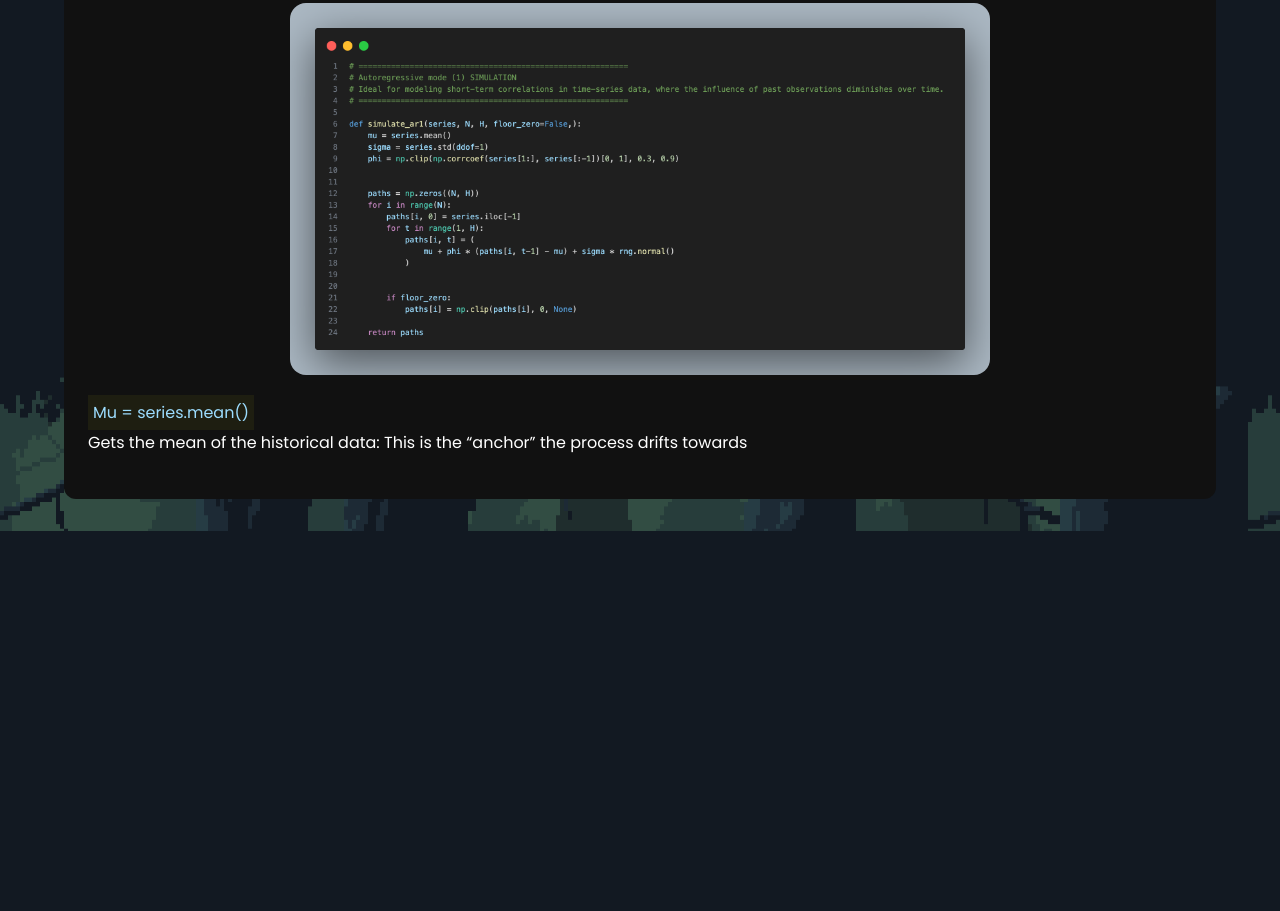
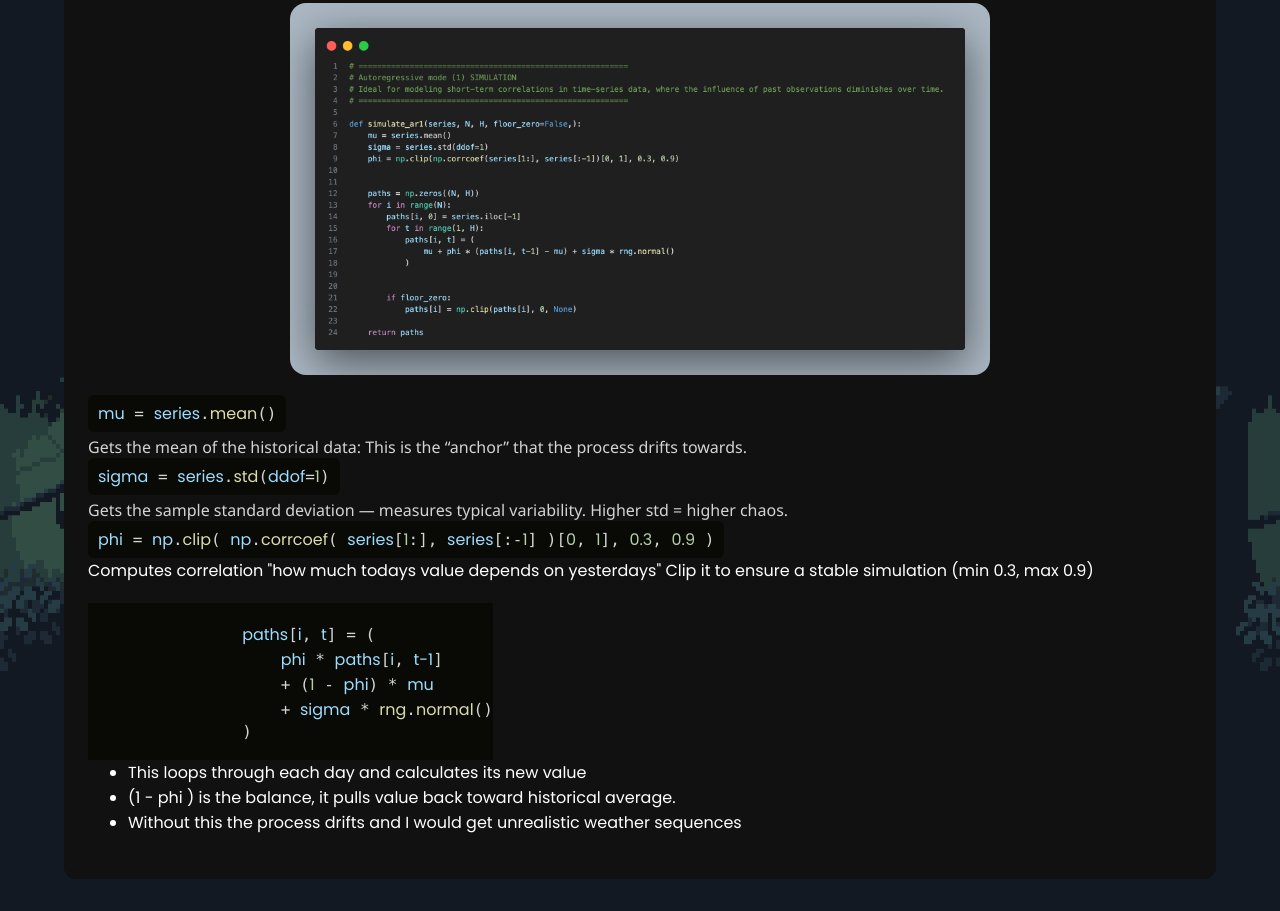
Before and after one commit to lukaslydn/LeavingCert-ComputerScience-Project, a plain HTML site: page project website/pages/create.html in a window 1280 px wide. Shown: the part 3018-3929 px from the top of the page. Before the commit the page ends 3549 px from the top, so only its background shows below. Drawn offline with nearby package versions, Linux system fonts and the light colour scheme.

Commit message:
Website updates

```diff
--- a/project website/pages/create.html
+++ b/project website/pages/create.html
@@ -145,7 +145,7 @@
 
 
             <div style="display: flex; flex-direction: column; margin: 20px 0;">
-                <h2>Autoregressive model</h2>
+                <h2>Autoregressive Predictive model</h2>
                 <p>Generates correlated future weather paths instead of independent random draws.</p>
                 <ul>
                     <li>I used an autoregressive model for this project as it’s the best fit for weather
@@ -161,16 +161,73 @@
                 <img style="max-width: 450px; border-radius: 16px; align-self: center;" src="../assets/model/autoregressive math.png"/>
                 <img style="max-width: 700px; border-radius: 16px; align-self: center; margin: 20px 0;" src="../assets/model/autoregressive model.png"/>
                 <p style="
-                    background-color: #1e1e11;
+                    background-color: #090906;
                     color: #d4d4d4;
                     font-family: 'Consolas', 'Courier New', monospace;
                     width: fit-content;
-                    padding: 5px;
+                    padding: 6px 10px;
+                    border-radius: 6px;
+                ">
+                <span style="color:#9cdcfe;">mu</span> = <span style="color:#9cdcfe;">series</span>.<span style="color:#dcdcaa;">mean</span>()
+                </p>
+
+                <p style="color:#d4d4d4; font-family:Segoe UI, sans-serif; margin-top:4px;">
+                Gets the mean of the historical data: This is the “anchor” that the process drifts towards.
+                </p>
+
+                <p style="
+                    background-color: #090906;
+                    color: #d4d4d4;
+                    font-family: 'Consolas', 'Courier New', monospace;
+                    width: fit-content;
+                    padding: 6px 10px;
+                    border-radius: 6px;
+                ">
+                <span style="color:#9cdcfe;">sigma</span> = <span style="color:#9cdcfe;">series</span>.<span style="color:#dcdcaa;">std</span>(<span style="color:#9cdcfe;">ddof</span>=<span style="color:#b5cea8;">1</span>)
+                </p>
+
+                <p style="color:#d4d4d4; font-family:Segoe UI, sans-serif; margin-top:4px;">
+                Gets the sample standard deviation — measures typical variability. Higher std = higher chaos.
+                </p>
+
+                <p style="
+                    background-color: #090906;
+                    color: #d4d4d4;
+                    font-family: 'Consolas', 'Courier New', monospace;
+                    width: fit-content;
+                    padding: 6px 10px;
+                    border-radius: 6px;
+                ">
+                <span style="color:#9cdcfe;">phi</span> = <span style="color:#9cdcfe;">np</span>.<span style="color:#dcdcaa;">clip</span>(
+                    <span style="color:#9cdcfe;">np</span>.<span style="color:#dcdcaa;">corrcoef</span>(
+                        <span style="color:#9cdcfe;">series</span>[<span style="color:#b5cea8;">1</span>:],
+                        <span style="color:#9cdcfe;">series</span>[:-<span style="color:#b5cea8;">1</span>]
+                    )[<span style="color:#b5cea8;">0</span>, <span style="color:#b5cea8;">1</span>],
+                    <span style="color:#b5cea8;">0.3</span>,
+                    <span style="color:#b5cea8;">0.9</span>
+                )
+                </p>
+                Computes correlation "how much todays value depends on yesterdays"
+                Clip it to ensure a stable simulation (min 0.3, max 0.9)
+                <p style="margin-top: 20px; background-color: #090906;
+                    color: #d4d4d4;
+                    font-family: 'Consolas', 'Courier New', monospace;
+                    width: fit-content;
+
+                    white-space:pre;
                     ">
-                    <span style="color:#9cdcfe;">Mu = series.mean()</span>
+                <span style="color:#9cdcfe;">paths</span>[<span style="color:#9cdcfe;">i</span>, <span style="color:#9cdcfe;">t</span>] = (
+                    <span style="color:#9cdcfe;">phi</span> * <span style="color:#9cdcfe;">paths</span>[<span style="color:#9cdcfe;">i</span>, <span style="color:#9cdcfe;">t-1</span>]
+                    + (<span style="color:#b5cea8;">1</span> - <span style="color:#9cdcfe;">phi</span>) * <span style="color:#9cdcfe;">mu</span>
+                    + <span style="color:#9cdcfe;">sigma</span> * <span style="color:#dcdcaa;">rng</span>.<span style="color:#dcdcaa;">normal</span>()
+                )
                 </p>
-                Gets the mean of the historical data: This is the “anchor” the process drifts towards
-            </div>
+                <ul>
+                    <li>This loops through each day and calculates its new value</li>
+                    <li>(1 - phi ) is the balance, it pulls value back toward historical average.</li>
+                    <li>Without this the process drifts and I would get unrealistic weather sequences</li>
+                </ul>
+        </div>
 
 
 
```
